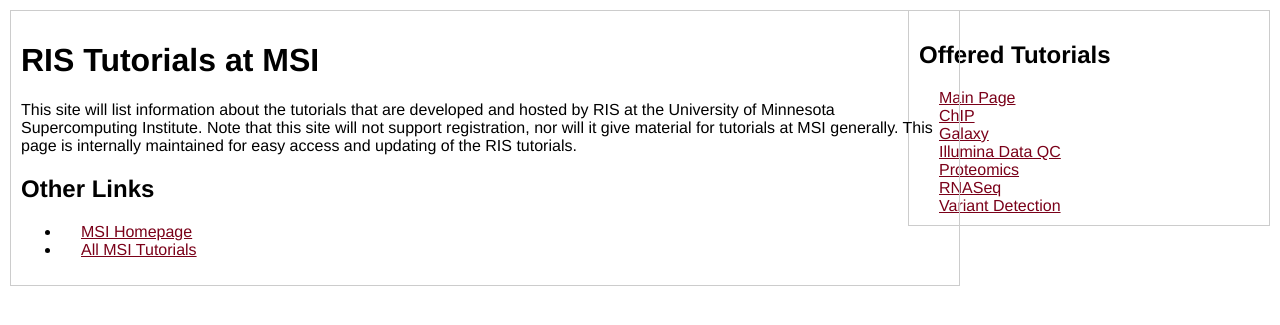
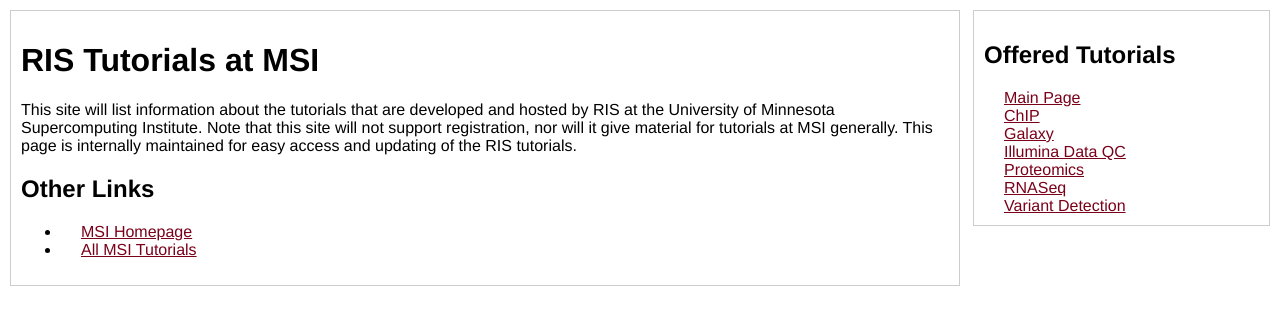
Before and after one commit to msi-ris/Tutorials, a Jekyll site: the page built from index.html, in a window 1280 px wide. Shown: the top 325 px of the page. Built offline with Jekyll 4.4.1, drawn with Linux system fonts in a browser that asks for light colours.

Commit message:
update css

```diff
--- a/css/main.css
+++ b/css/main.css
@@ -32,7 +32,7 @@ body {
     top:0px;
     right:0px;
     padding:10px;
-    width:340px;
+    width:275px;
     border:1px solid #ccc;
 }
 
```
